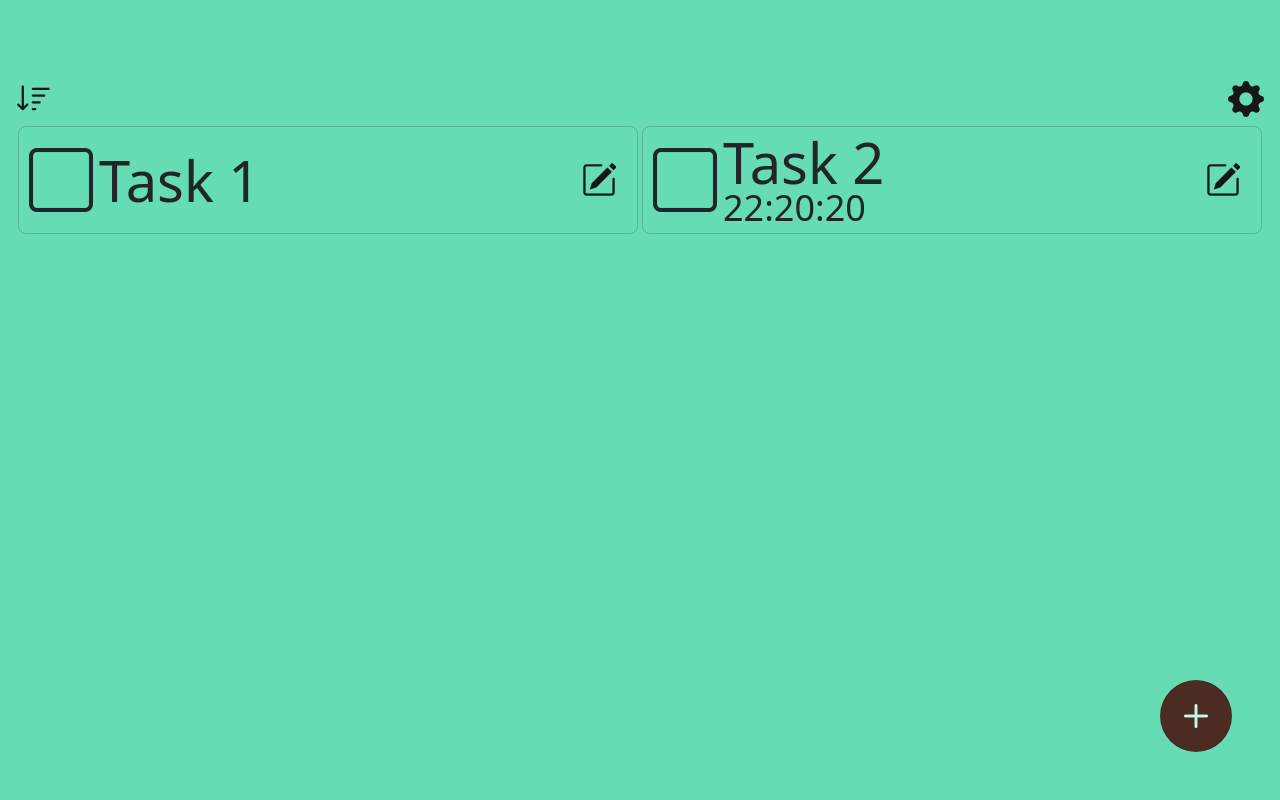
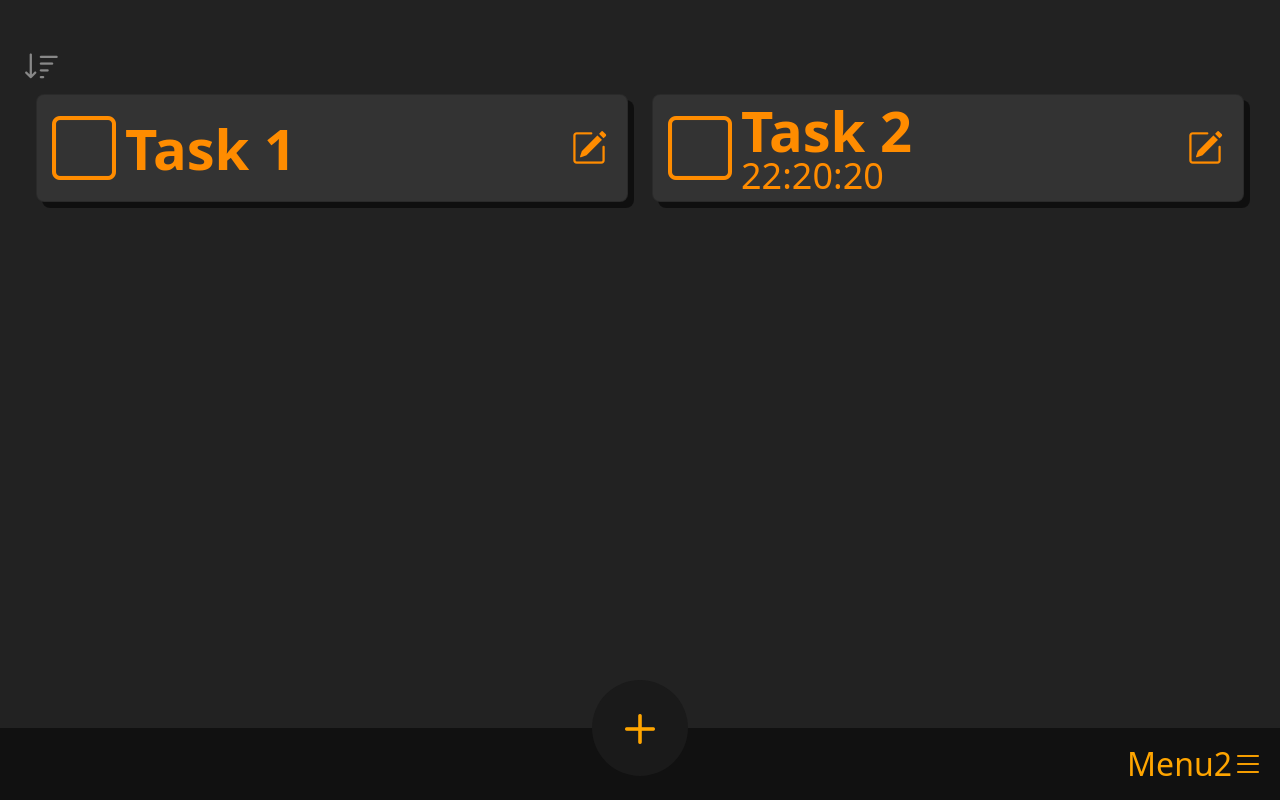
Before and after one commit to whalebox45/todo-timer, a Vue app: page / in a window 1280 px wide. Built offline with nearby package versions, Linux system fonts and the light colour scheme.

Commit message:
Offcanvas, setting merge into offcanvas, color change

```diff
--- a/src/App.vue
+++ b/src/App.vue
@@ -1,6 +1,6 @@
 <script>
 import { reactive, onMounted } from 'vue';
-import { Modal } from 'bootstrap';
+import { Modal, Offcanvas } from 'bootstrap';
 
 import TaskCard from './components/TaskCard.vue';
 import AddTaskModal from './components/AddTaskModal.vue';
@@ -58,16 +58,29 @@ export default {
   },
   data() {
     return {
+      showDrawerMenu: false,
+      showDrawerOC: false,
       showEditModal: false,
     };
   },
   methods: {
+    toggleDrawerOffcanvas() {
+      const DrawerOffcanvas = document.getElementById('menuOffcanvas');
+      const offcanvas = Offcanvas.getOrCreateInstance(DrawerOffcanvas);
+      offcanvas.show();
+    },
+    toggleDrawerMenu() {
+      this.showDrawerMenu = !this.showDrawerMenu;
+    },
     openModal() {
       const AddTaskModal = document.getElementById('AddTaskModal');
       const modal = Modal.getOrCreateInstance(AddTaskModal);
       modal.show()
     },
     openSettingModal() {
+      const DrawerOffcanvas = document.getElementById('menuOffcanvas');
+      const offcanvas = Offcanvas.getOrCreateInstance(DrawerOffcanvas);
+      offcanvas.hide();
       const settingModal = document.getElementById('settingModal');
       const modal = Modal.getOrCreateInstance(settingModal);
       modal.show();
@@ -109,28 +122,86 @@ export default {
 
 <template>
   <div>
-    <div style="height:4.5rem"></div>
-    <div class="mx-3 maincontrol">
+    <div style="height:2.5rem"></div>
+    <div class="mx-4 maincontrol d-flex justify-content-between">
       <div class="control-left">
         <a class="bi bi-sort-down" id="sortbtn"></a>
       </div>
-      <div class="control-right">
+      <div class="ms-auto"></div>
+      <!-- <div class="control-right">
         <a class="bi bi-gear-fill" @click="openSettingModal"></a>
-
-      </div>
+      </div> -->
     </div>
 
-    <div class="row gy-1 gx-1 mx-3">
+    <div class="row gy-3 gx-4 mx-4">
       <TaskCard v-for="t in timerDataArray" v-bind:key="t.id" :id="t.id" :taskTitle="t.taskTitle" :isChecked="t.isChecked"
         :refreshTime="t.refreshTime" :isPeriodical="t.isPeriodical" @edit-task="openEditModal"
         @checkbox-change="handleCheckboxChange" />
     </div>
 
 
-    <div style="height:9rem"></div>
+    <div style="height:12rem; width:100%"></div>
   </div>
-  <div class="floatbutton" @click="openModal">
+
+  <div class="floatbutton d-flex align-items-center justify-content-center" @click="openModal">
     <a class="bi bi-plus" id="plusicon"></a>
+  </div>
+
+  <nav class="navbar navbar-expand-lg fixed-bottom">
+    <div class="me-auto"></div>
+    <!-- <div class="navbar-brand d-flex" @click="toggleDrawerMenu">
+      <div class="bi bi-list"></div>
+      <span>Menu</span>
+    </div> -->
+
+    <a class="navbar-brand d-flex" @click="toggleDrawerOffcanvas" href="#">
+      <span>Menu2</span>
+      <div class="bi bi-list"></div>
+    </a>
+
+  </nav>
+
+  <!-- <div v-if="showDrawerMenu" class="drawermenu">
+    <div class="container-fluid">
+      <h1>Ike give me $100</h1>
+    </div>
+  </div> -->
+
+  <!-- Drawermenu -->
+  <!-- <div :class="{ 'drawermenu': true, 'show': showDrawerMenu }">
+    <div class="container-fluid">
+      <h1>Ike give me $100</h1>
+    </div>
+  </div> -->
+
+
+  <div class="offcanvas offcanvas-end" data-bs-backdrop="true" id="menuOffcanvas">
+
+    <div class="offcanvas-body">
+      <div class="d-flex flex-align-start flex-column h-100 w-100">
+
+        <div class="h-100 w-100 d-flex align-items-end">
+          <div class="menulist list-group list-group-flush w-100">
+            <a href="#" class="list-group-item w-100" @click="openSettingModal">
+              <h2>設定</h2>
+            </a >
+            <a href="#" class="list-group-item w-100" @click="openSettingModal">
+              <h2>設定</h2>
+            </a >
+            <a href="#" class="list-group-item w-100" @click="openSettingModal">
+              <h2>設定</h2>
+            </a >
+          </div>
+        </div>
+
+        <div class="offcanvas-header w-100 m-0 p-0">
+          <h2 class="offcanvas-title">Offcanvas</h2>
+          <button type="button" class="btn-close text-reset" data-bs-dismiss="offcanvas" aria-label="Close"></button>
+        </div>
+
+      </div>
+
+    </div>
   </div>
 
   <AddTaskModal />
@@ -144,43 +215,89 @@ export default {
 
 
 <style scoped lang="scss">
+$navcolor: #111111;
+$navcolor2: #1a1a1a;
+
+$navfg: orange;
+
 .maincontrol {
-  display: flex;
-  justify-content: space-between;
-
   * {
     font-size: 36px;
   }
 
   a {
-    color: #171717;
+    color: #888888;
   }
 }
 
 .floatbutton {
-  z-index: 1;
-  height: 72px;
-  width: 72px;
+  z-index: 20;
+  height: 96px;
+  width: 96px;
 
-  background-color: #4d2b25;
+  background-color: $navcolor2;
+  border-color: transparent;
+  border-radius: 100%;
 
-  border-color: transparent;
-
-  border-radius: 100%;
   position: fixed;
-  bottom: 48px;
-  right: 48px;
-
-  display: flex;
-  align-items: center;
-  justify-content: center;
+  bottom: 24px;
+  right: calc(50% - 48px);
 
   #plusicon {
-    font-size: 48px;
+    font-size: 60px;
     text-align: center;
     vertical-align: middle;
-    color: #bffce6;
+    color: $navfg;
   }
 
 }
+
+#menuOffcanvas {
+  background-color: $navfg;
+  color: $navcolor;
+
+}
+
+.drawermenu {
+  z-index: 5;
+  height: 100vh;
+  width: 30vw;
+  background-color: $navfg;
+  position: fixed;
+  top: 0;
+  right: 0;
+
+  /* Slide-in animation */
+  transition: transform 0.3s ease-in-out;
+  transform: translateX(30vw);
+}
+
+.drawermenu.show {
+  transform: translateX(0);
+}
+
+.menulist {
+  .list-group-item {
+    color: $navcolor2;
+    background-color: transparent;
+    border-color: lightcoral;
+  }
+  .list-group-item:hover{
+    color: $navcolor;
+  }
+}
+.navbar {
+  z-index: 10;
+  height: 72px;
+  background-color: $navcolor;
+
+  .navbar-brand * {
+    font-size: 32px;
+    color: $navfg;
+  }
+
+  .navbar-brand:hover {
+    background-color: white;
+  }
+}
 </style>
--- a/src/components/TaskCard.vue
+++ b/src/components/TaskCard.vue
@@ -1,15 +1,15 @@
 <template>
     <div class="col-lg-6">
-        <div class="card bg-transparent taskcard rounded-3">
+        <div class="card taskcard rounded-3">
             <div class="taskcheck">
-                <input type="checkbox" v-modal="localIsChecked" @change="handleCheckboxChange"/>
+                <input type="checkbox" @change="handleCheckboxChange"/>
                 <div>
                     <p class="bi bi-check-square-fill" v-if="this.isChecked"></p>
                     <p class="bi bi-square" v-else></p>
                 </div>
             </div>
 
-            <div class="tasktexts">
+            <div class="tasktexts w-100">
                 <h1>{{ taskTitle }}</h1>
                 <h2 v-if="isPeriodical">{{ formattedTime }}</h2>
             </div>
@@ -17,6 +17,7 @@
                 <a class="bi bi-pencil-square" aria-label="Edit Task" @click="editTask"></a>
             </div>
         </div>
+        <div style="height: 3px; width:100%"></div>
     </div>
 </template>
 
@@ -91,17 +92,21 @@ export default {
 }
 </script>
 <style scoped lang="scss">
+$cardcolor:  #333333;
+$frontcolor: darkorange;
 .taskcard {
     height: 108px;
     display: flex;
     flex-direction: row;
     align-items: center;
-    padding: 0 0 0 10px;
+    padding: 0 0 0 15px;
+    background-color: $cardcolor;
+    filter:drop-shadow(6px 6px 0px #00000088)
 }
 
 .taskcheck {
     display: grid;
-
+    color: $frontcolor;
     * {
         height: 64px;
         width: 64px;
@@ -110,24 +115,10 @@ export default {
     }
 
     input[type=checkbox] {
-        // visibility: hidden;
         z-index: 2;
         opacity: 0%;
-
-        // +div .bi-check-square-fill {
-        //     display: none;
-        // }
     }
 
-    input[type=checkbox]:checked {
-        // +div .bi-square {
-        //     display: none;
-        // }
-
-        // +div .bi-check-square-fill {
-        //     display: unset;
-        // }
-    }
 
     p {
         font-size: 64px;
@@ -137,19 +128,18 @@ export default {
 }
 
 .tasktexts {
-    padding-left: 6px;
+    padding-left:9px;
     overflow: hidden;
-    width: 100%;
-
+    color: $frontcolor;
     * {
         margin: 0 0 0 0;
         line-height: 1em;
-
     }
 
     h1 {
         font-size: 56px;
         white-space: nowrap;
+        font-weight: bold;
     }
 
     h2 {
@@ -164,7 +154,8 @@ export default {
     a {
         font-size: 36px;
         text-align: right;
-        color: #171717;
+        color: $frontcolor;
+        // color: #171717;
     }
 }
 </style>
--- a/src/style.scss
+++ b/src/style.scss
@@ -3,11 +3,10 @@
 
 // $spacer: 36px;
 $enable-negative-margins: true;
-$dark: #171717;
 
 @import 'bootstrap/scss/bootstrap';
 @import 'bootstrap-icons/font/bootstrap-icons.css';
 
 body {
-    background-color: #65DCB4;
+    background-color: #222222;
 };
```
